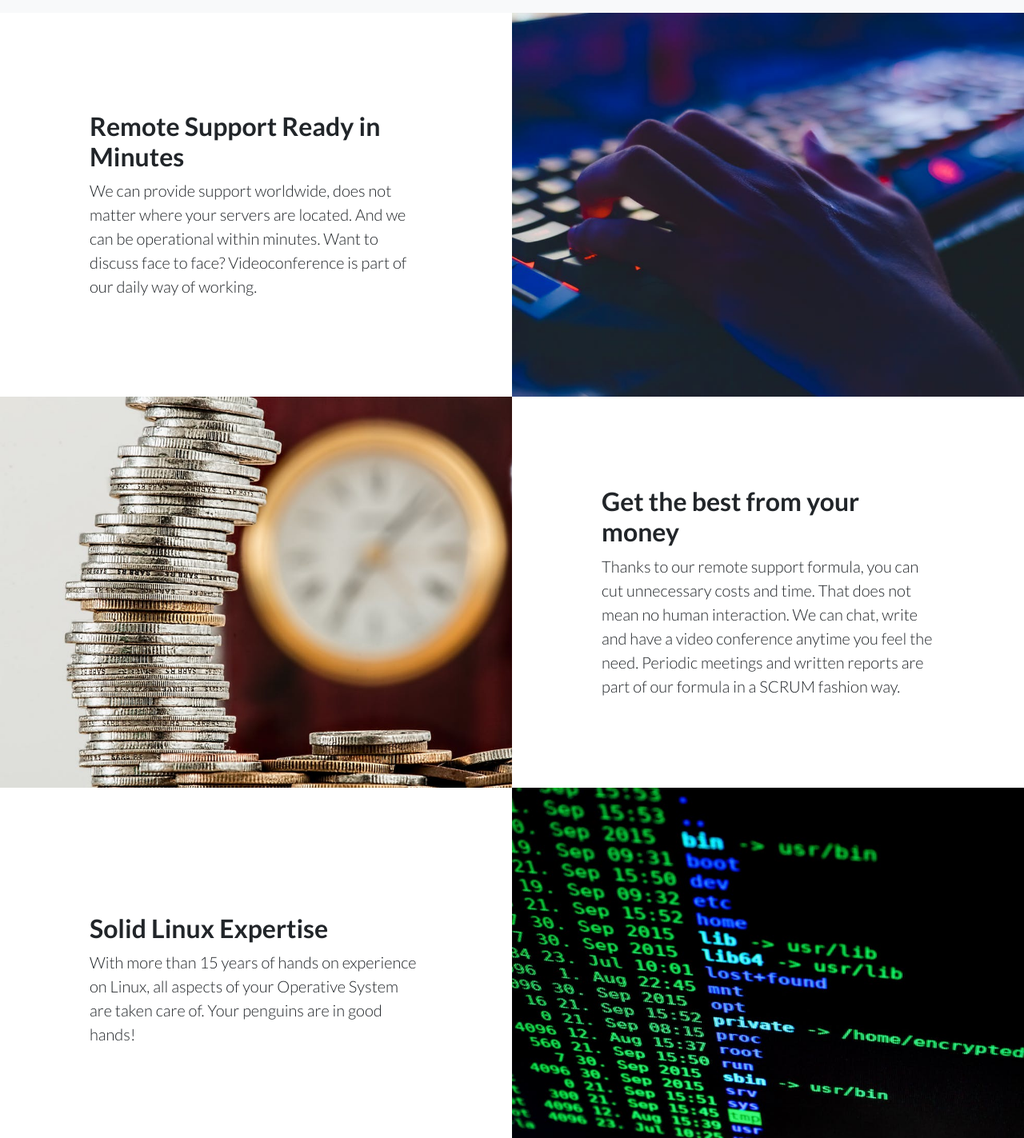
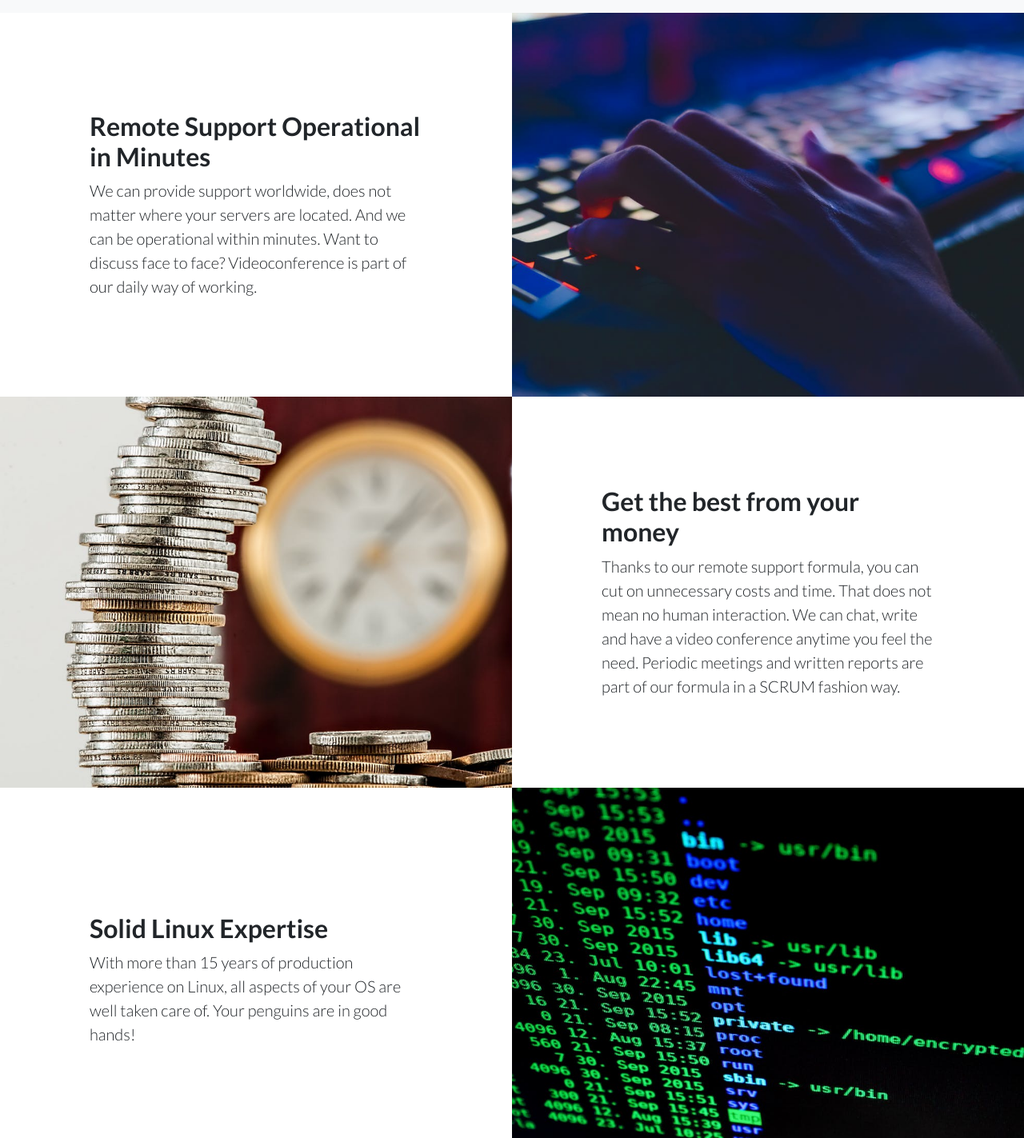
Before and after one commit to dba-git/dba-git, a website: page index.html in a window 1280 px wide. Shown: the part 1620-3043 px from the top of the page at 80% size. Drawn offline with Linux system fonts and the light colour scheme.

Commit message:
change of some content

```diff
--- a/index.html
+++ b/index.html
@@ -117,7 +117,7 @@
 
           <div class="col-lg-6 order-lg-2 text-white showcase-img" style="background-image: url('img/keyboard.jpeg');"></div>
           <div class="col-lg-6 order-lg-1 my-auto showcase-text">
-            <h2>Remote Support Ready in Minutes</h2>
+            <h2>Remote Support Operational in Minutes</h2>
             <p class="lead mb-0">We can provide support worldwide, does not matter where your servers are located. And we can be operational within minutes. Want to discuss face to face? Videoconference is part of our daily way of working.</p>
           </div>
         </div>
@@ -125,14 +125,14 @@
           <div class="col-lg-6 text-white showcase-img" style="background-image: url('img/time_is_money.jpeg');"></div>
           <div class="col-lg-6 my-auto showcase-text">
             <h2>Get the best from your money</h2>
-            <p class="lead mb-0">Thanks to our remote support formula, you can cut unnecessary costs and time. That does not mean no human interaction. We can chat, write and have a video conference anytime you feel the need. Periodic meetings and written reports are part of our formula in a SCRUM fashion way.</p>
+            <p class="lead mb-0">Thanks to our remote support formula, you can cut on unnecessary costs and time. That does not mean no human interaction. We can chat, write and have a video conference anytime you feel the need. Periodic meetings and written reports are part of our formula in a SCRUM fashion way.</p>
           </div>
         </div>
         <div class="row no-gutters">
           <div class="col-lg-6 order-lg-2 text-white showcase-img" style="background-image: url('img/terminal.jpeg');"></div>
           <div class="col-lg-6 order-lg-1 my-auto showcase-text">
             <h2>Solid Linux Expertise</h2>
-            <p class="lead mb-0">With more than 15 years of hands on experience on Linux, all aspects of your Operative System are taken care of. Your penguins are in good hands!</p>
+            <p class="lead mb-0">With more than 15 years of production experience on Linux, all aspects of your OS are well taken care of. Your penguins are in good hands!</p>
           </div>
         </div>
                 <div class="row no-gutters">
@@ -147,7 +147,7 @@
           <div class="col-lg-6 order-lg-2 text-white showcase-img" style="background-image: url('img/why_us.jpg');"></div>
           <div class="col-lg-6 order-lg-1 my-auto showcase-text">
             <h2>Why Agileos Consulting?</h2>
-            <p class="lead mb-0">Complete package: We provide a full service, taking care of all aspects of your Database from installation to polishing. <br>   Constant feedback: Thanks to our SCRUM based way of working, you will receive periodic updates about the work in progress.<br>   Confidence: Leave your Postgres, Kafka or Mongo in experienced hands and spend your energies on your core business! <br><br> Contact us now at <a class="navbar-text" href="mailto:info@agileosconsulting.com">info@agileosconsulting.com</a></p>
+            <p class="lead mb-0">Complete package: We provide a full service, taking care of all aspects of your Database from installation to monitoring. <br>   Constant feedback: Thanks to our SCRUM based way of working, you will receive periodic updates about the work in progress.<br>   Confidence: Leave your Postgres, Kafka or Mongo in experienced hands and spend your energies on your core business! <br><br> Contact us now at <a class="navbar-text" href="mailto:info@agileosconsulting.com">info@agileosconsulting.com</a></p>
           </div>
         </div>
       </div>
```
